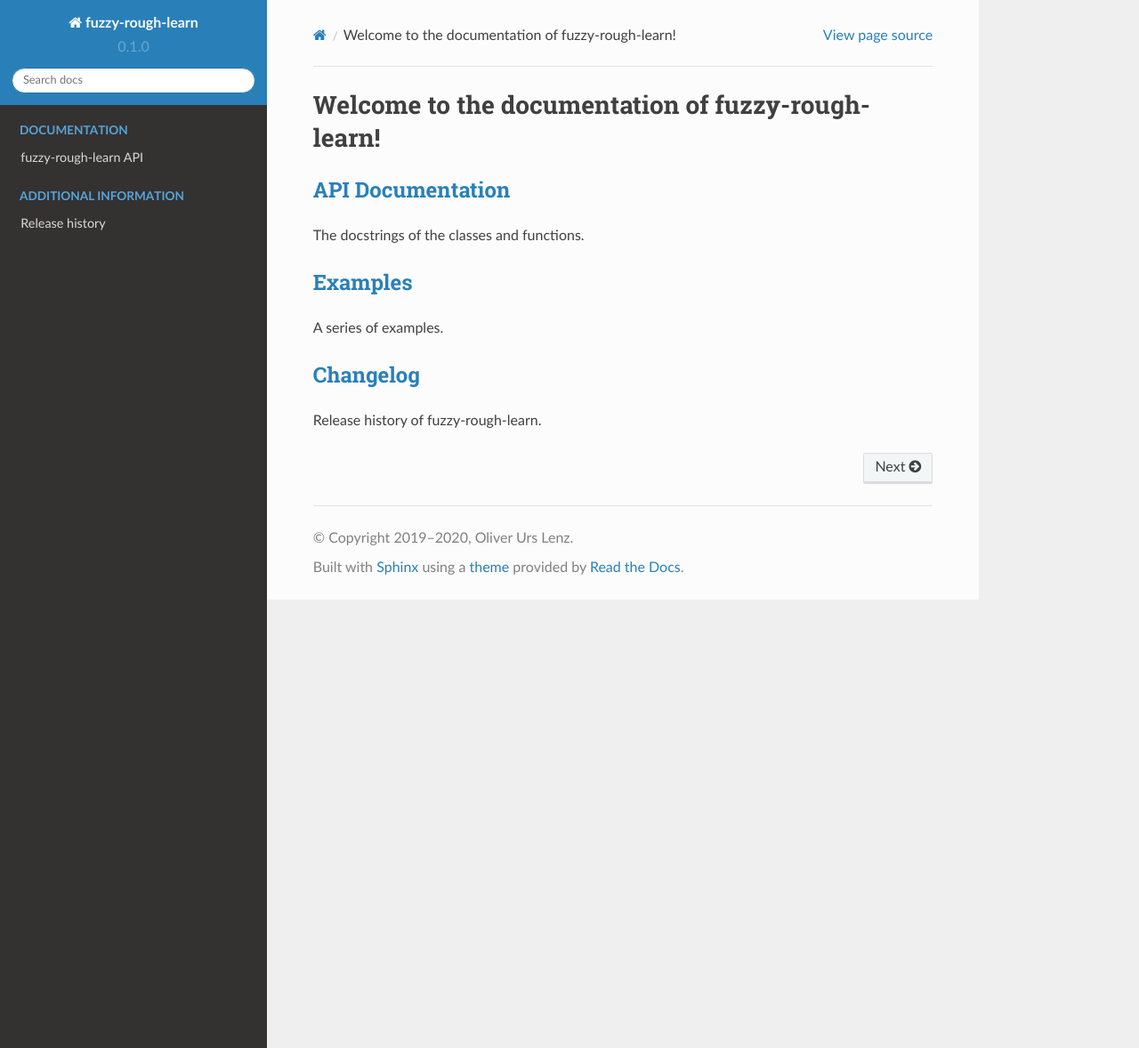
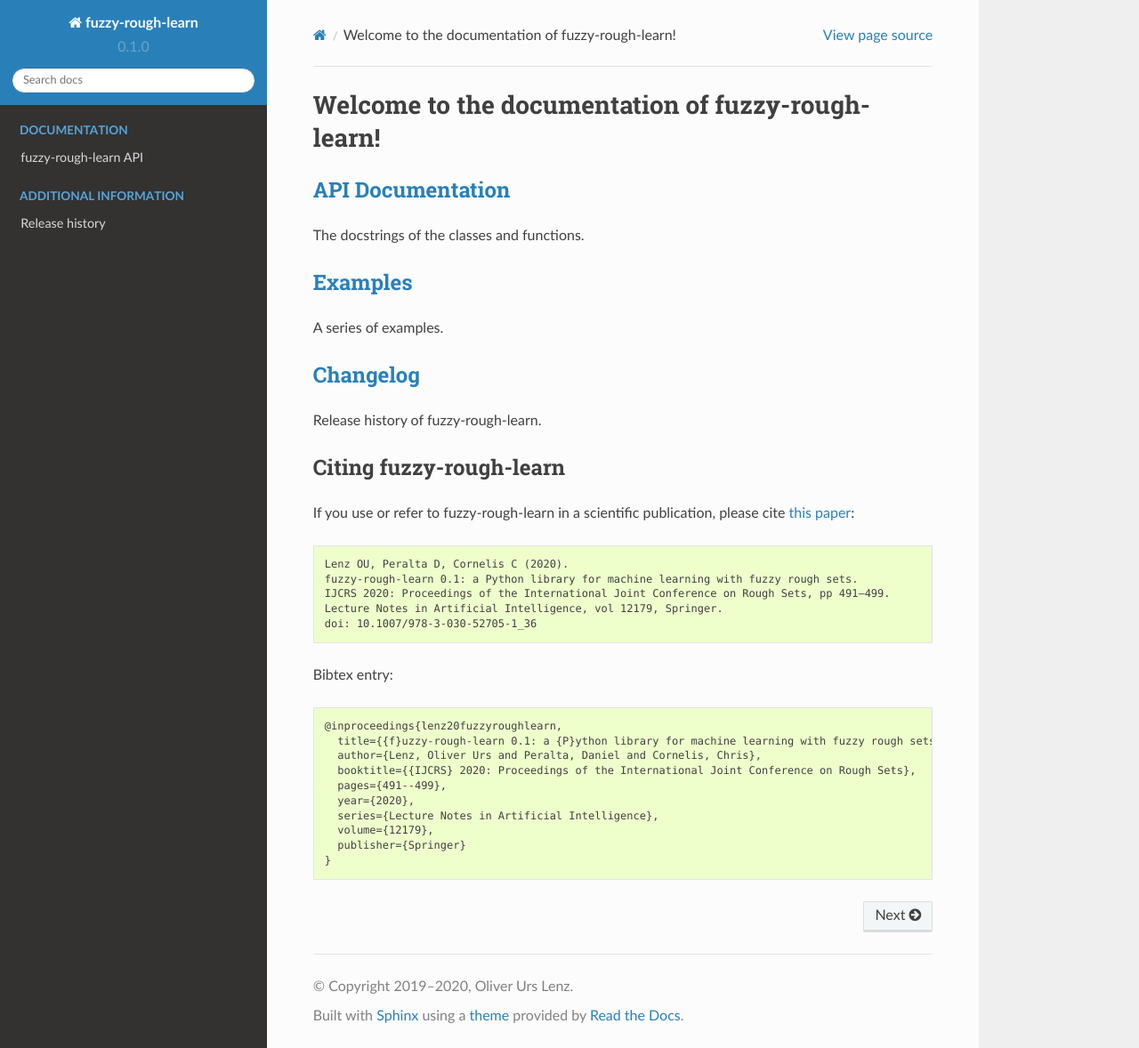
Before and after one commit to oulenz/fuzzy-rough-learn, a Sphinx documentation site: the page built from doc/index.rst, in a window 1280 px wide and 1178 px high. Shown: the whole window at 89% size. Built offline with Sphinx 7.4.7 and the Read the Docs theme 2.0.0, drawn with Linux system fonts in a browser that asks for light colours; formulas are drawn with MathJax 3; pages that are not in the unit, such as notebooks, are missing from menus.

Commit message:
add citation request

```diff
--- a/doc/index.rst
+++ b/doc/index.rst
@@ -41,3 +36,31 @@ A series of examples.
 ------------------------------
 
 Release history of fuzzy-rough-learn.
+
+Citing fuzzy-rough-learn
+------------------------
+
+If you use or refer to fuzzy-rough-learn in a scientific publication, please cite `this paper <https://link.springer.com/chapter/10.1007%2F978-3-030-52705-1_36>`_:
+
+.. code-block:: text
+
+  Lenz OU, Peralta D, Cornelis C (2020).
+  fuzzy-rough-learn 0.1: a Python library for machine learning with fuzzy rough sets.
+  IJCRS 2020: Proceedings of the International Joint Conference on Rough Sets, pp 491–499.
+  Lecture Notes in Artificial Intelligence, vol 12179, Springer.
+  doi: 10.1007/978-3-030-52705-1_36
+
+Bibtex entry:
+
+.. code-block:: text
+
+  @inproceedings{lenz20fuzzyroughlearn,
+    title={{f}uzzy-rough-learn 0.1: a {P}ython library for machine learning with fuzzy rough sets},
+    author={Lenz, Oliver Urs and Peralta, Daniel and Cornelis, Chris},
+    booktitle={{IJCRS} 2020: Proceedings of the International Joint Conference on Rough Sets},
+    pages={491--499},
+    year={2020},
+    series={Lecture Notes in Artificial Intelligence},
+    volume={12179},
+    publisher={Springer}
+  }
```
Also changed, not shown: other parts of doc/index.rst (+0 -5 lines), README.rst (+24 -0 lines).
